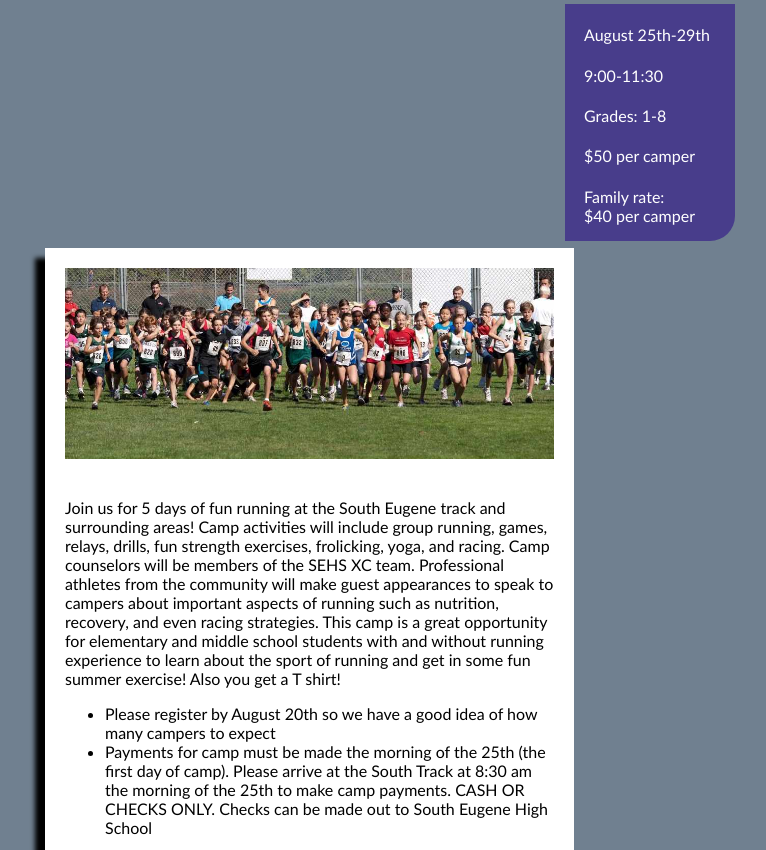
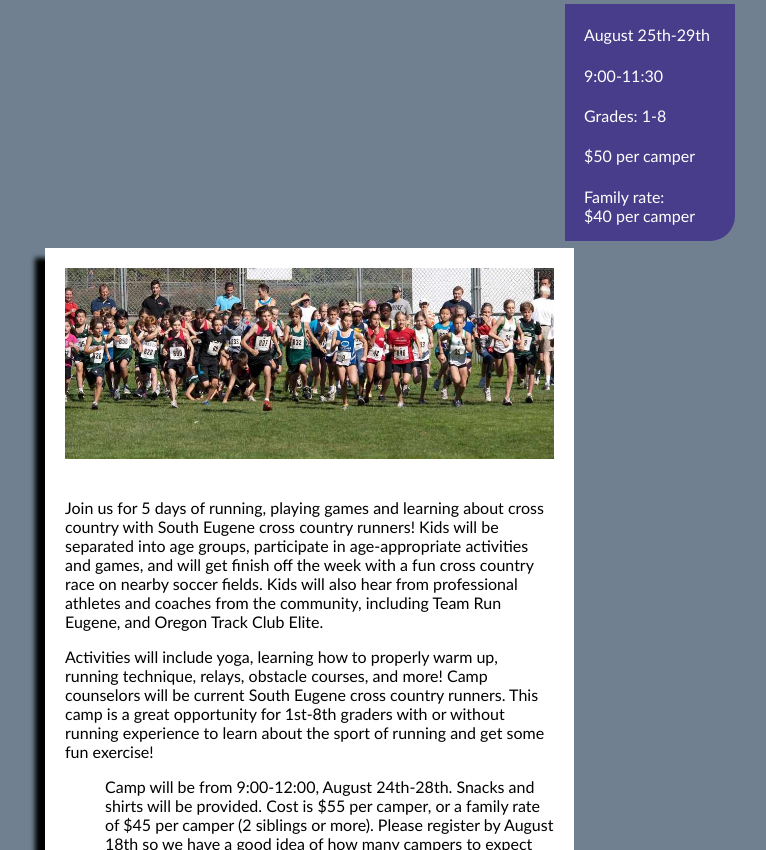
Before and after one commit to SouthEugeneXC/southeugenexc.github.io, a plain HTML site: page index.html in a window 1280 px wide. Shown: the part 99-949 px from the top of the page, without its empty margins (250-1016 px from the left). Drawn offline with Linux system fonts and the light colour scheme.

Commit message:
Update index.html
Changed info

```diff
--- a/index.html
+++ b/index.html
@@ -26,18 +26,22 @@
 			<img src="kidsstart.jpg" alt="">
 			<span id="contenttext">
 			  <p>
-				Join us for 5 days of fun running at the South Eugene track and surrounding areas! Camp activities will include group running, games, relays, drills, fun strength exercises, frolicking, yoga, and racing. Camp counselors will be members of the SEHS XC team. Professional athletes from the community will make guest appearances to speak to campers about important aspects of running such as nutrition, recovery, and even racing strategies. This camp is a great opportunity for elementary and middle school students with and without running experience to learn about the sport of running and get in some fun summer exercise! Also you get a T shirt!
+				Join us for 5 days of running, playing games and learning about cross country with South Eugene cross country runners! Kids will be separated into age groups, participate in age-appropriate activities and games, and will get finish off the week with a fun cross country race on nearby soccer fields. Kids will also hear from professional athletes and coaches from the community, including Team Run Eugene, and Oregon Track Club Elite.
 			  </p>
+			        Activities will include yoga, learning how to properly warm up, running technique, relays, obstacle courses, and more! Camp counselors will be current South Eugene cross country runners. This camp is a great opportunity for 1st-8th graders with or without running experience to learn about the sport of running and get some fun exercise!
 			  <ul>
-			    <li> Please register by August 20th so we have a good idea of how many campers to expect</li>
-			    <li>Payments for camp must be made the morning of the 25th (the first day of camp). Please arrive at the South Track at 8:30 am the morning of the 25th to make camp payments. CASH OR CHECKS ONLY. Checks can be made out to South Eugene High School</li>
+			  	Camp will be from 9:00-12:00, August 24th-28th. Snacks and shirts will be provided. Cost is $55 per camper, or a family rate of $45 per camper (2 siblings or more).
+
+			    </li>Please register by August 18th so we have a good idea of how many campers to expect</li>
+
+			    	Payments for camp must be made the morning of the 24th (the first day of camp). Please arrive at the South Track at 8:30 am the morning of the 24th to make camp payments. CASH OR CHECKS ONLY. Checks can be made out to South Eugene High School</li>
 			  </ul>
 
 			  <p>
 			    This camp is a fundraiser for the South Eugene cross country program. All camp proceeds go towards sending south athletes to meets and other team expenses. Thank you for your support!
 			  </p>
 			  <p>
-			  		If you have any questions, contact us <a href="mailto:phaceliacramer@gmail.com?Subject=South%20Eugene%20XC%20Camp" target="_top">here</a>
+			  		If you have any questions, contact us <a href="mailto:sehsxccamp@gmail.com?Subject=South%20Eugene%20XC%20Camp" target="_top">here</a>
 			  </p>
 			  <br>
 
```
